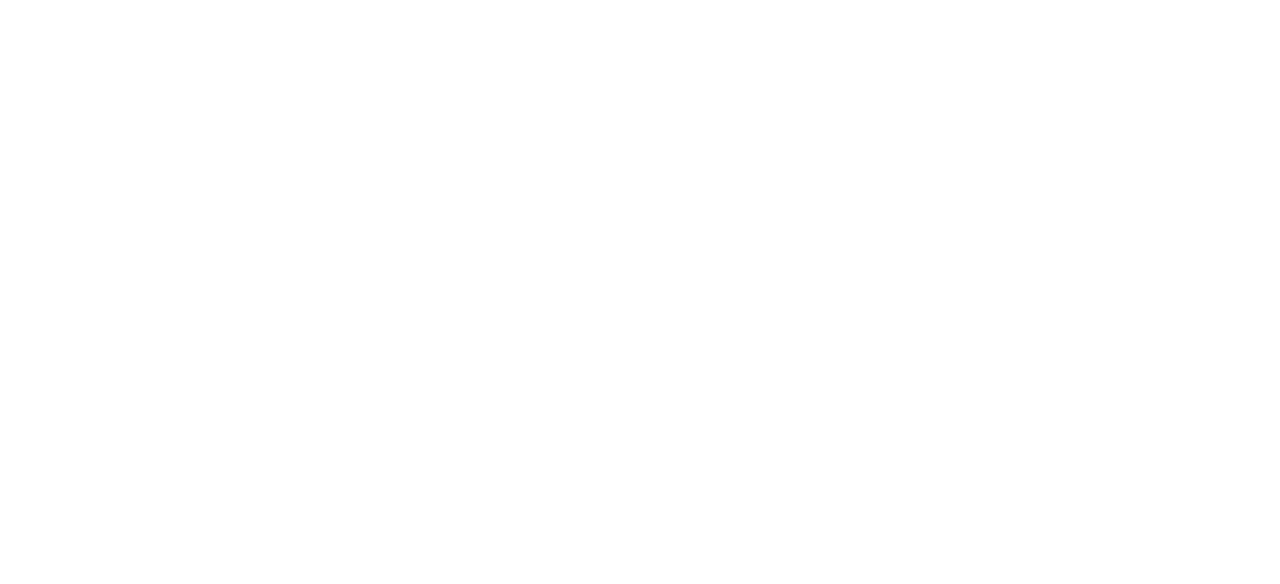
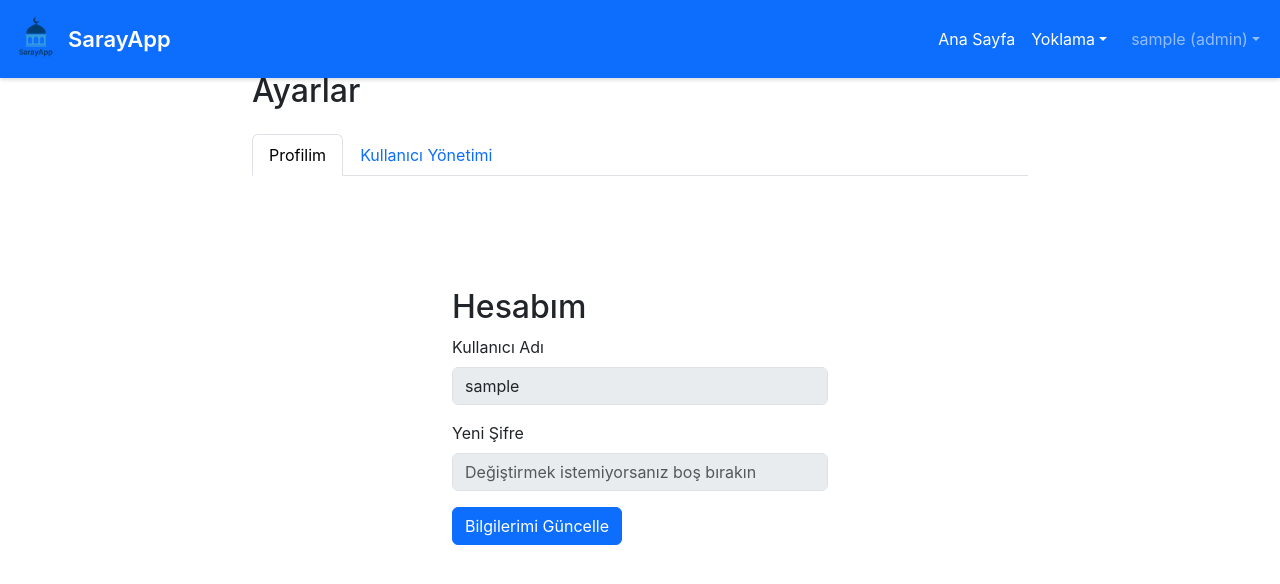
Before and after one commit to ydgn43/saray-app, a React (Create React App) app in the folder frontend/: page /settings in a window 1280 px wide. Before the commit this address had no page. Shown: the top 584 px of the page. Built offline with nearby package versions, Linux system fonts and the light colour scheme; sample sign-in values are in the browser's storage.

Commit message:
Settings page has been implemented

```diff
--- a/frontend/src/App.tsx
+++ b/frontend/src/App.tsx
@@ -8,6 +8,8 @@
 import Talebeler from './pages/Talebeler';
 import Layout from './components/Layout';
 import AccountSettings from './pages/AccountSettings';
+import Settings from './pages/Settings';
+
 
 function RequireRole({ roles, children }: { roles: string[]; children: React.ReactElement }) {
   const { user } = useAuth();
@@ -70,7 +72,13 @@
               <AccountSettings />
             </PrivateRoute>
           } />
+          <Route path="/settings" element={
+            <PrivateRoute>
+              <Settings />
+            </PrivateRoute>
+          } />
         </Routes>
+
       </Router>
     </AuthProvider>
   );
--- a/frontend/src/components/Navbar.tsx
+++ b/frontend/src/components/Navbar.tsx
@@ -29,8 +29,9 @@
     <nav className="navbar navbar-expand-lg navbar-dark bg-primary fixed-top shadow-sm z-3">
       <div className="container-fluid">
         <Link className="navbar-brand fw-bold text-white" to="/">
-          <div style={{ display: 'flex', justifyContent: 'center' }}>
-            <img src={logo} alt="User Icon" style={{ width: 60, height: 60 }} className="mb-1" />
+          <div style={{ display: 'flex', alignItems: 'center', gap: 8 }}>
+            <img src={logo} alt="SarayApp Logo" style={{ width: 48, height: 48 }} className="mb-1" />
+            <span style={{ fontSize: 22, fontWeight: 600 }}>SarayApp</span>
           </div>
         </Link>
         <button
@@ -75,13 +76,14 @@
                   data-bs-toggle="dropdown"
                   aria-expanded="false"
                 >
-                  <span className="me-2">{user.username} ({user.role})</span>
-                  {/* You can put a user icon or avatar here if you want */}
-                  <i className="bi bi-person-circle" style={{ fontSize: 20 }}></i>
+                  <i className="bi bi-person-circle me-2" style={{ fontSize: 20 }}></i>
+                  <span>{user.username} ({user.role})</span>
                 </a>
                 <ul className="dropdown-menu dropdown-menu-end">
                   <li>
-                    <NavLink to="/account" className="dropdown-item">Hesabım</NavLink>
+                    <NavLink to="/settings" className="dropdown-item">
+                      Ayarlar
+                    </NavLink>
                   </li>
                   <li><hr className="dropdown-divider" /></li>
                   <li>
--- /dev/null
+++ b/frontend/src/pages/Settings.tsx
@@ -0,0 +1,46 @@
+// src/pages/Settings.tsx
+import React, { useState } from 'react';
+import { useAuth } from '../auth/AuthContext';
+import AccountSettings from './AccountSettings';
+import UserManagement from './UserManagement';
+import Layout from '../components/Layout';
+
+const TABS = [
+    { key: 'profile', label: 'Profilim' },
+    { key: 'users', label: 'Kullanıcı Yönetimi', adminOnly: true },
+];
+
+const Settings = () => {
+    const { user } = useAuth();
+    const [tab, setTab] = useState('profile');
+
+    return (
+        <Layout>
+            <div className="container py-4" style={{ maxWidth: 800 }}>
+                <h2 className="mb-4">Ayarlar</h2>
+                {/* Tabs */}
+                <ul className="nav nav-tabs mb-4">
+                    {TABS.map(t =>
+                        (!t.adminOnly || user?.role === 'admin') && (
+                            <li className="nav-item" key={t.key}>
+                                <button
+                                    className={`nav-link${tab === t.key ? ' active' : ''}`}
+                                    onClick={() => setTab(t.key)}
+                                >
+                                    {t.label}
+                                </button>
+                            </li>
+                        )
+                    )}
+                </ul>
+                {/* Tab content */}
+                <div>
+                    {tab === 'profile' && <AccountSettings />}
+                    {tab === 'users' && user?.role === 'admin' && <UserManagement />}
+                </div>
+            </div>
+        </Layout>
+    );
+};
+
+export default Settings;
--- /dev/null
+++ b/frontend/src/pages/UserManagement.tsx
@@ -0,0 +1,50 @@
+// src/pages/UserManagement.tsx
+import React, { useEffect, useState } from 'react';
+import { authFetch } from '../utils/authFetch';
+
+type User = {
+    accountid: number;
+    username: string;
+    role_name: string;
+};
+
+const UserManagement = () => {
+    const [users, setUsers] = useState<User[]>([]);
+    const [loading, setLoading] = useState(true);
+
+    useEffect(() => {
+        authFetch('http://localhost:3001/user')
+            .then(res => res.json())
+            .then(data => setUsers(data))
+            .finally(() => setLoading(false));
+    }, []);
+
+    return (
+        <div>
+            <h4>Kullanıcılar</h4>
+            {loading ? <div>Yükleniyor...</div> : (
+                <table className="table">
+                    <thead>
+                        <tr>
+                            <th>#</th>
+                            <th>Kullanıcı Adı</th>
+                            <th>Rol</th>
+                        </tr>
+                    </thead>
+                    <tbody>
+                        {users.map((u, i) => (
+                            <tr key={u.accountid}>
+                                <td>{i + 1}</td>
+                                <td>{u.username}</td>
+                                <td>{u.role_name}</td>
+                                {/* Add buttons for edit/delete if needed */}
+                            </tr>
+                        ))}
+                    </tbody>
+                </table>
+            )}
+        </div>
+    );
+};
+
+export default UserManagement;
```
Also changed, not shown: 1 other file (tests, documents, lock files or other folders).
